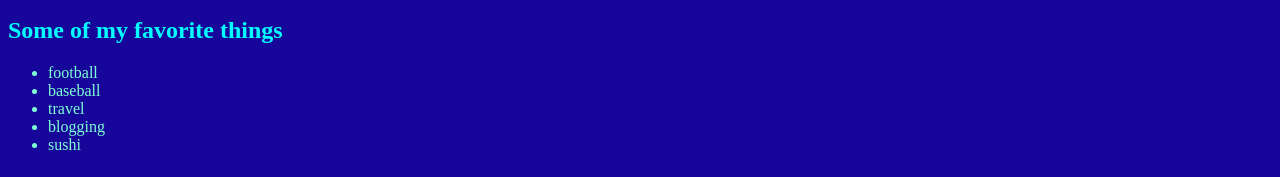
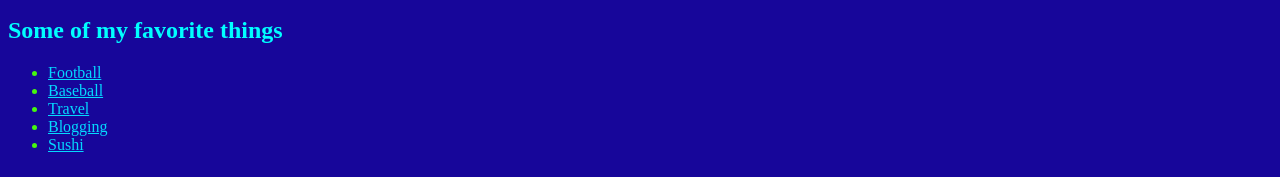
Before and after one commit to dilanjohn/dilanjohn.github.com, a plain HTML site: page index.html in a window 1280 px wide. Shown: the part 623-800 px from the top of the page. Drawn offline with Linux system fonts and the light colour scheme.

Commit message:
I added links

```diff
--- a/index.html
+++ b/index.html
@@ -8,6 +8,7 @@
                 color: hwb(120 4% 1%);
             }
             p {
+
                 color:chartreuse;
             }
             a {
@@ -23,7 +24,7 @@
                 color:cyan;
              }
              li {
-                color:aquamarine;
+                color:rgb(69, 246, 15);
              }
         </style>
     </head>
@@ -34,11 +35,11 @@
         <p id="first-website-link-and-ghost-link">My first website is <a href="https://www.dilan.co/">Dilan.co</a> That one is built on <a href="https://ghost.org/">Ghost</a> which is a blogging platform. </p>
         <h2>Some of my favorite things</h2>
         <ul>
-            <li>football</li>
-            <li>baseball</li>
-            <li>travel</li>
-            <li>blogging</li>
-            <li>sushi</li>
+            <li><a href="https://www.seahawks.com/">Football</a></li>
+            <li><a href="https://www.dilan.co/baseball/baseball">Baseball</a></li>
+            <li><a href="https://www.dilan.co/japan/"travel>Travel</a></li>
+            <li><a href="https://www.dilan.co/how-to-make-a-blog-post/blogging">Blogging</a></li>
+            <li><a href="https://www.dilan.co/sushi/">Sushi</a></li>
         </ul>
     </body>
 </html>
```
